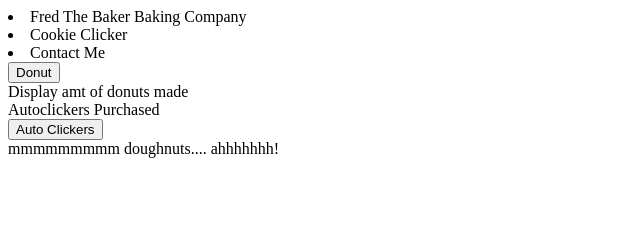
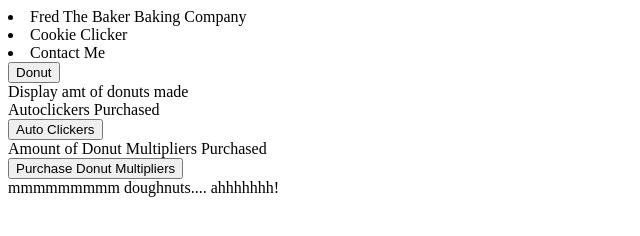
Before and after one commit to 2022-April-Java-PT-Classroom/donut-clicker-gianramirez, a website built with Parcel: page index.html in a window 1280 px wide. Shown: the whole page, without its empty margins (0-640 px from the left). Built offline with nearby package versions, Linux system fonts and the light colour scheme.

Commit message:
outlined html

```diff
--- a/index.html
+++ b/index.html
@@ -23,10 +23,12 @@
     <section id="autoclicker">
       <div id="clickerspurchased">Autoclickers Purchased</div>
       <button id="button-auto-clicker">Auto Clickers</button>
-
     </section>
 
-
+    <section id="clickmultiplier">
+      <div id="amt-donut-multipliers-purchased">Amount of Donut Multipliers Purchased</div>
+      <button id="button-purchase-multiplier">Purchase Donut Multipliers</button>
+    </section>
 
 
 
```
